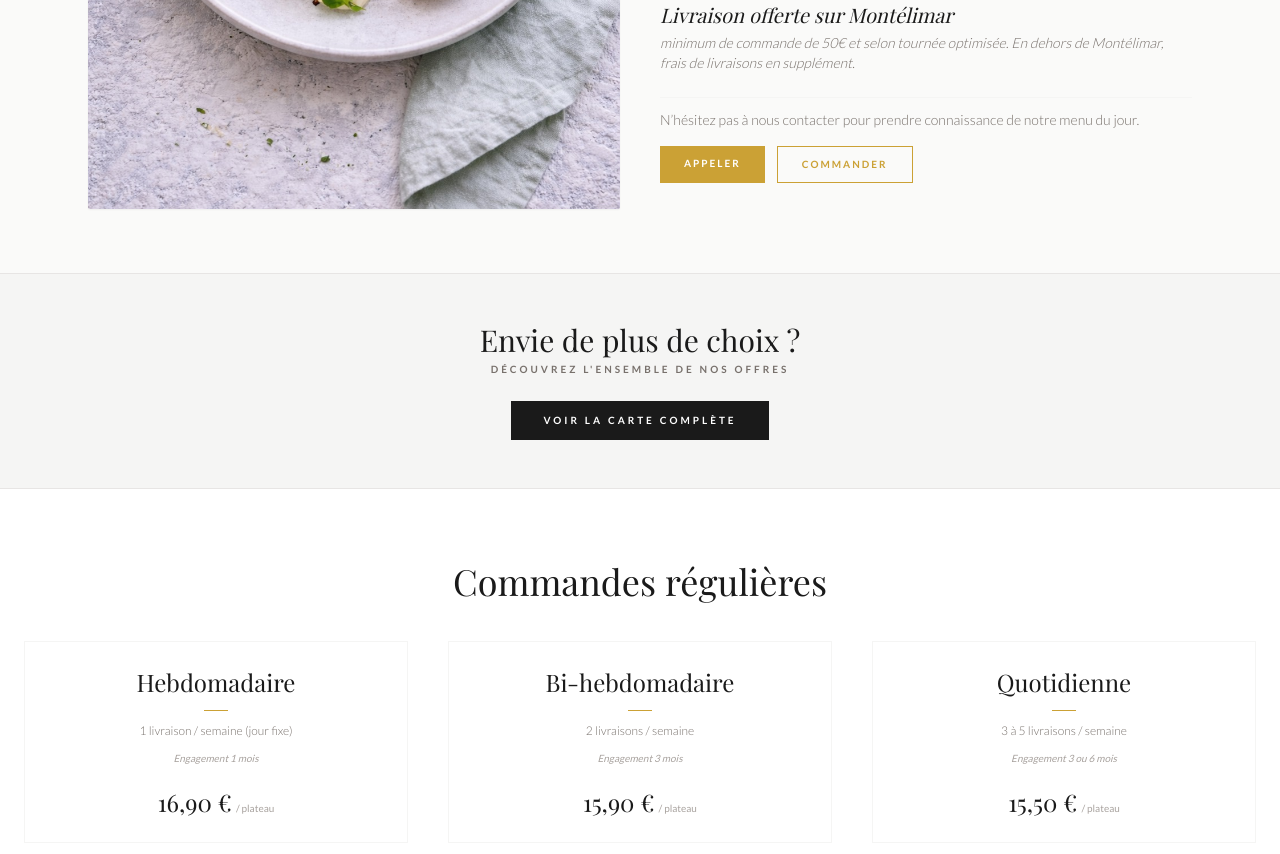
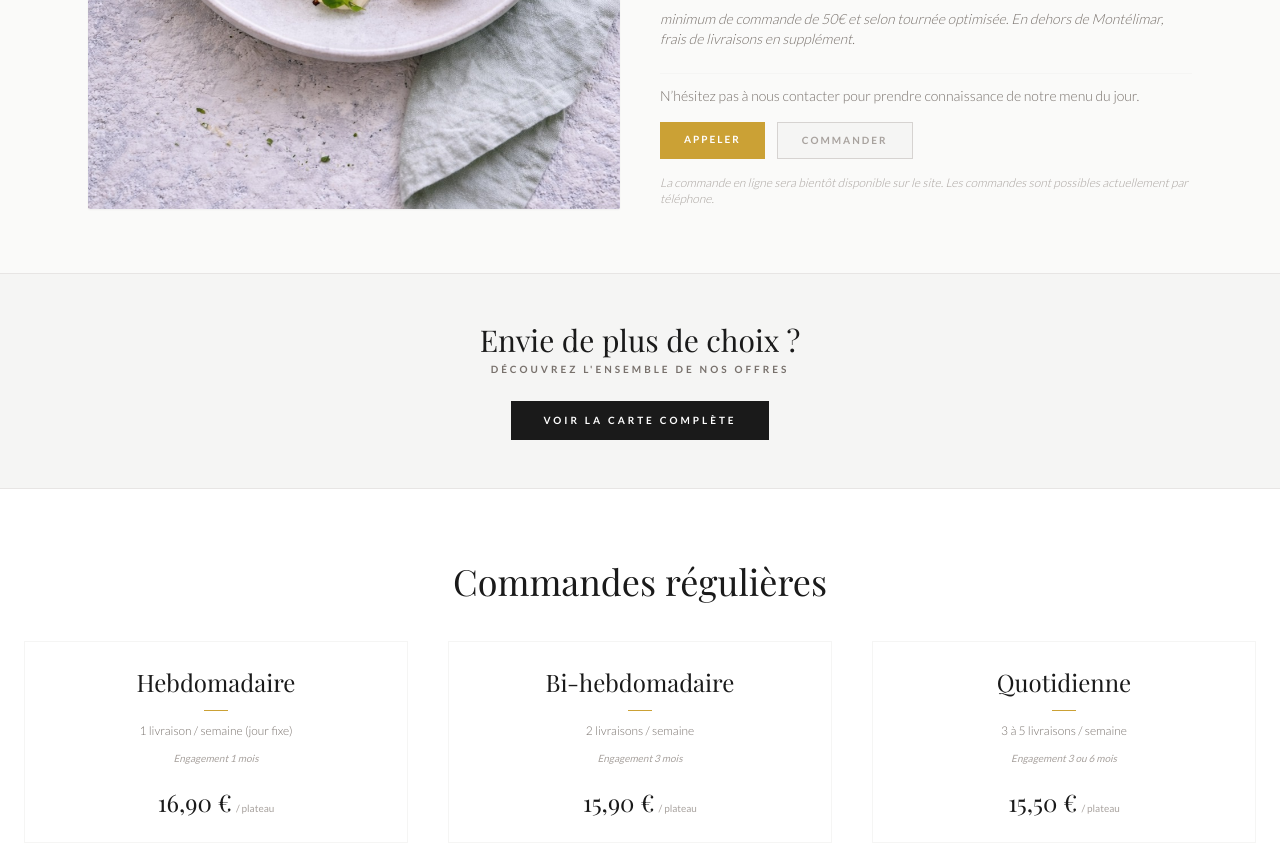
Before and after one commit to guillaumesax/Maison-Henria, a React (Vite) app: page / in a window 1280 px wide. Shown: the part 1620-2474 px from the top of the page. Built offline with nearby package versions, Linux system fonts and the light colour scheme; a web font is replaced by a local one.

Commit message:
Disable online ordering button

```diff
--- a/components/MealTrays.tsx
+++ b/components/MealTrays.tsx
@@ -61,8 +61,11 @@ export const MealTrays: React.FC = () => {
             </p>
             <div className="flex flex-col sm:flex-row gap-3">
               <a href={`tel:${PHONE_NUMBER.replace(/\s/g, '')}`} className="px-6 py-2.5 bg-henria-gold text-white text-[10px] uppercase tracking-[0.2em] font-bold hover:opacity-90 transition-opacity text-center">Appeler</a>
-              <a href="https://docs.google.com/forms/d/e/1FAIpQLSdcHRrS1Hv6dHkh5Ag8bhNQbwvq6-f5LjluxLCsbR0cSw_epg/viewform?usp=header" target="_blank" rel="noopener noreferrer" className="px-6 py-2.5 border border-henria-gold text-henria-gold text-[10px] uppercase tracking-[0.2em] font-bold hover:bg-henria-gold hover:text-white transition-all text-center">Commander</a>
+              <button type="button" disabled className="px-6 py-2.5 border border-stone-300 text-stone-400 bg-stone-100 text-[10px] uppercase tracking-[0.2em] font-bold cursor-not-allowed text-center">Commander</button>
             </div>
+            <p className="text-stone-400 text-xs italic font-light">
+              La commande en ligne sera bientôt disponible sur le site. Les commandes sont possibles actuellement par téléphone.
+            </p>
           </div>
         </div>
       </div>
```
